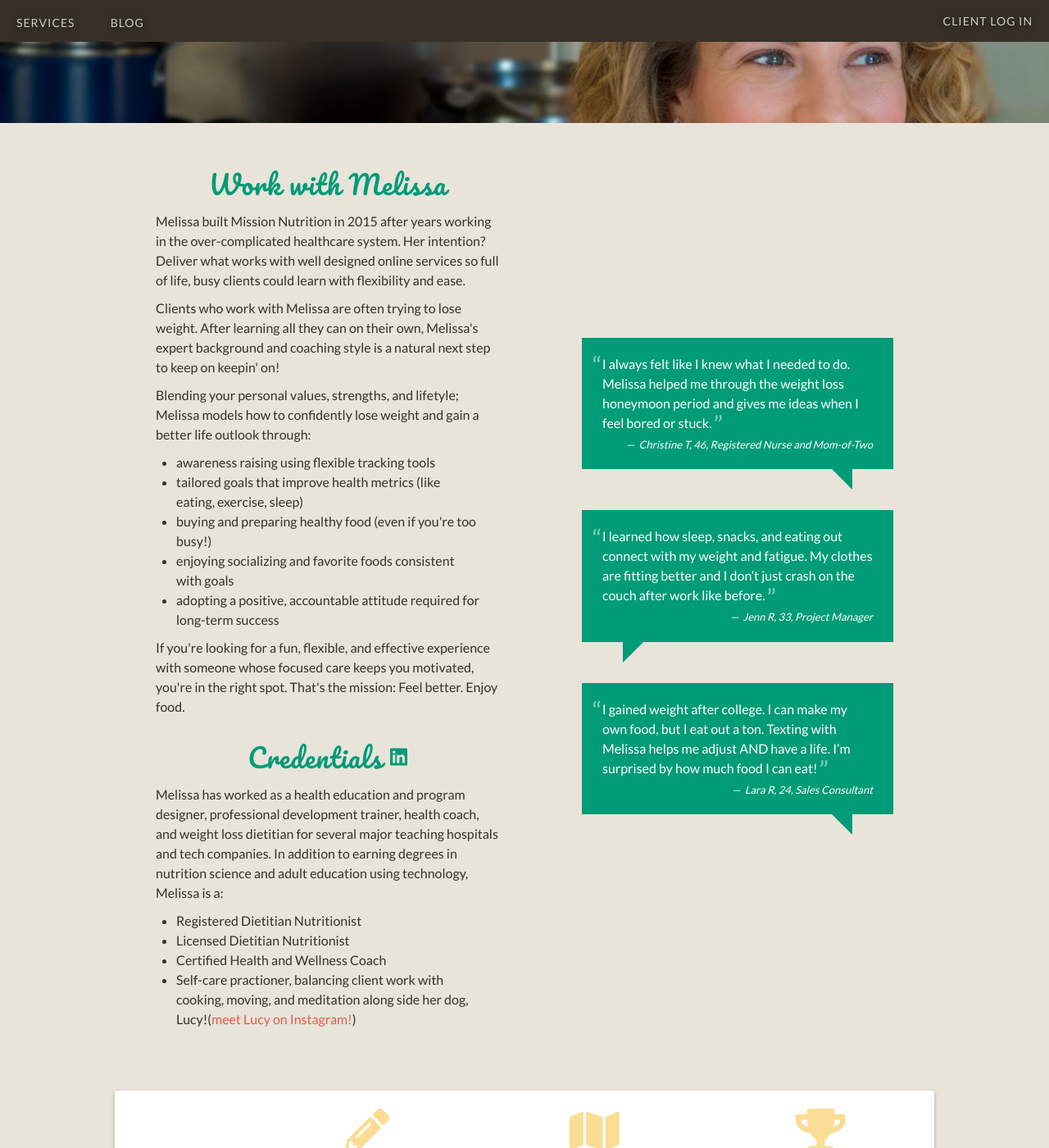
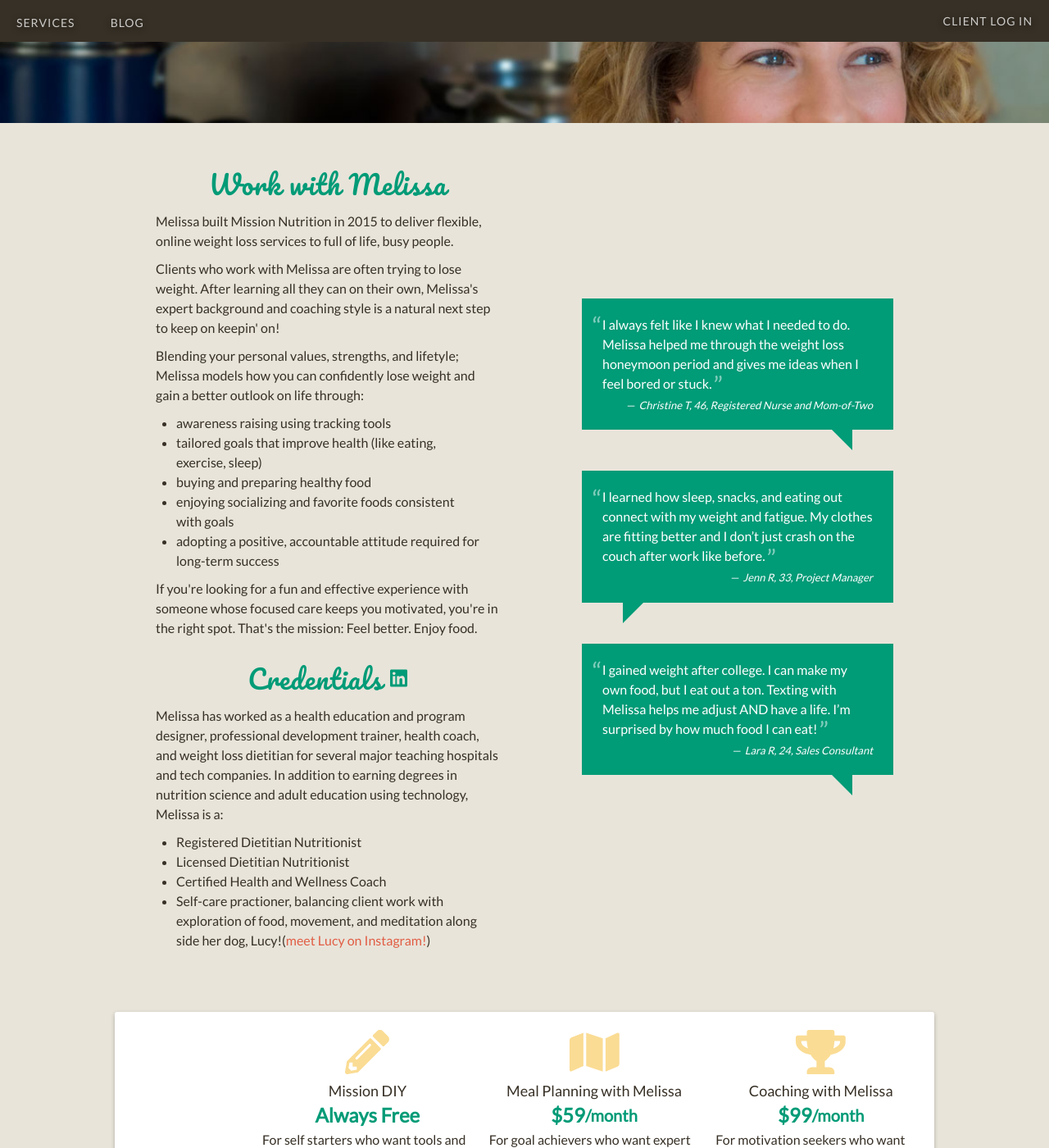
Before and after one commit to davelandry/missionnutrition, a Jekyll site: the page built from index.html, in a window 1280 px wide and 1400 px high, scrolled down 450 px. Shown: the whole window at 82% size. Built offline with Jekyll 4.4.1, drawn with Linux system fonts in a browser that asks for light colours; nearby versions of some CDN libraries.

Commit message:
text update

```diff
--- a/_includes/Bio.html
+++ b/_includes/Bio.html
@@ -3,24 +3,24 @@
   <h2>Work with Melissa</h2>
 
   <p>
-     Melissa built Mission Nutrition in 2015 after years working in the over-complicated healthcare system. Her intention? Deliver what works with well designed online services so full of life, busy clients could learn with flexibility and ease.
+     Melissa built Mission Nutrition in 2015 to deliver flexible, online weight loss services to full of life, busy people.
   </p>
 
   <p>
    Clients who work with Melissa are often trying to lose weight. After learning all they can on their own, Melissa's expert background and coaching style is a natural next step to keep on keepin' on!
   </p>
   <p>
-    Blending your personal values, strengths, and lifetyle; Melissa models how to confidently lose weight and gain a better life outlook through:
+    Blending your personal values, strengths, and lifetyle; Melissa models how you can confidently lose weight and gain a better outlook on life through:
   </p>
   <ul>
-    <li> awareness raising using flexible tracking tools </li>
-    <li> tailored goals that improve health metrics (like eating, exercise, sleep) </li>
-    <li> buying and preparing healthy food (even if you're too busy!)</li>
+    <li> awareness raising using tracking tools </li>
+    <li> tailored goals that improve health (like eating, exercise, sleep) </li>
+    <li> buying and preparing healthy food </li>
     <li> enjoying socializing and favorite foods consistent with goals </li>
     <li> adopting a positive, accountable attitude required for long-term success </li>
   </ul>
   <p>
-    If you're looking for a fun, flexible, and effective experience with someone whose focused care keeps you motivated, you're in the right spot. That's the mission: Feel better. Enjoy food.
+    If you're looking for a fun and effective experience with someone whose focused care keeps you motivated, you're in the right spot. That's the mission: Feel better. Enjoy food.
   </p>
 
   <h2>Credentials <a target="_blank" class="social" href="https://www.linkedin.com/profile/view?id=AAkAAALoRFMBDLl3t4MO2V0KuQX5FKUklVKOjME"><i class="fab fa-linkedin"></i></a></h2>
@@ -32,7 +32,7 @@
     <li>Registered Dietitian Nutritionist</li>
     <li>Licensed Dietitian Nutritionist</li>
     <li>Certified Health and Wellness Coach</li>
-    <li>Self-care practioner, balancing client work with cooking, moving, and meditation along side her dog, Lucy!(<a href="https://www.instagram.com/p/BRoz9kkFQVv/?taken-by=missionnutritionboston" target="_blank">meet Lucy on Instagram!</a>)</li>
+    <li>Self-care practioner, balancing client work with exploration of food, movement, and meditation along side her dog, Lucy!(<a href="https://www.instagram.com/p/BRoz9kkFQVv/?taken-by=missionnutritionboston" target="_blank">meet Lucy on Instagram!</a>)</li>
   </ul>
 
 </section>
```
